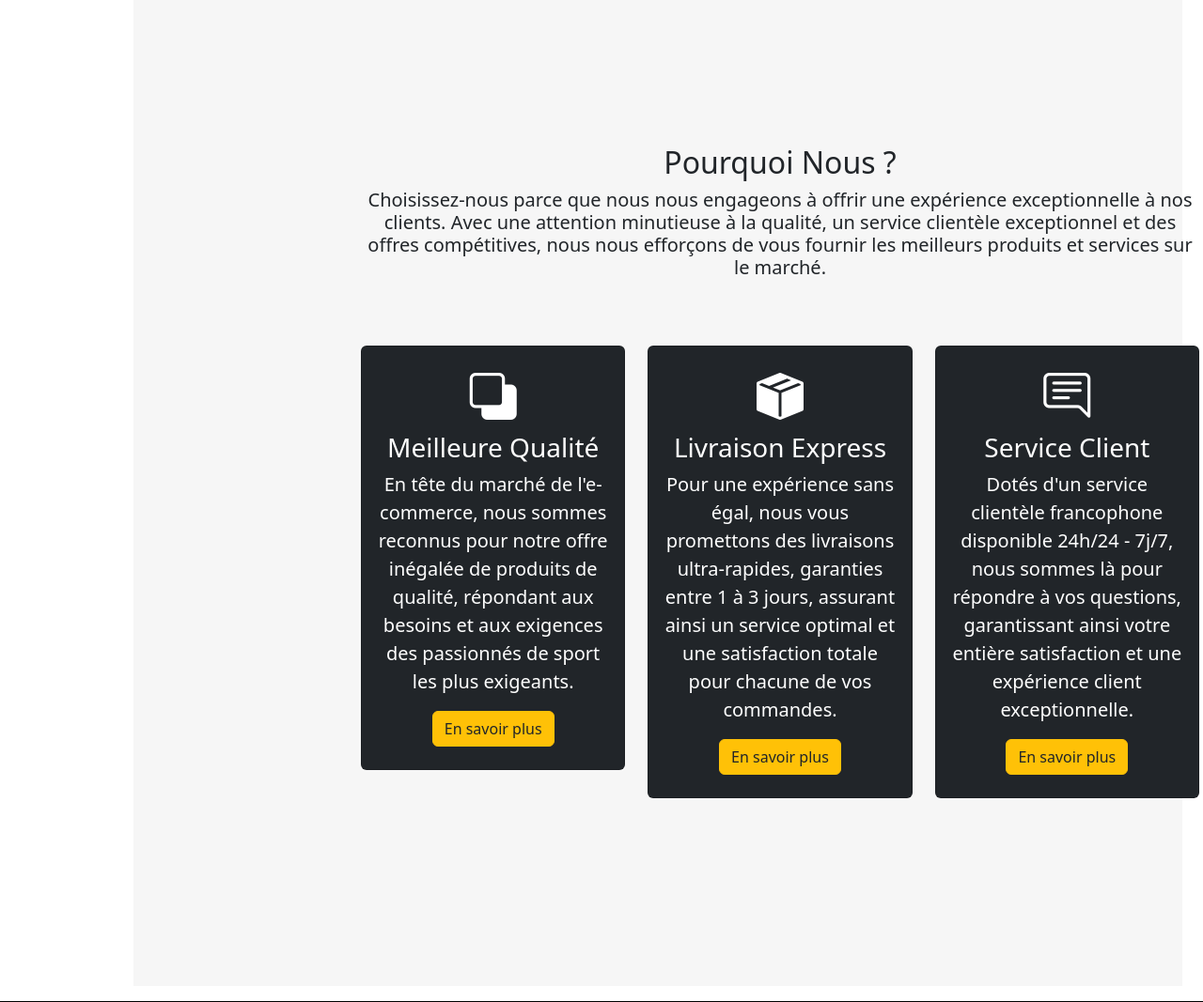
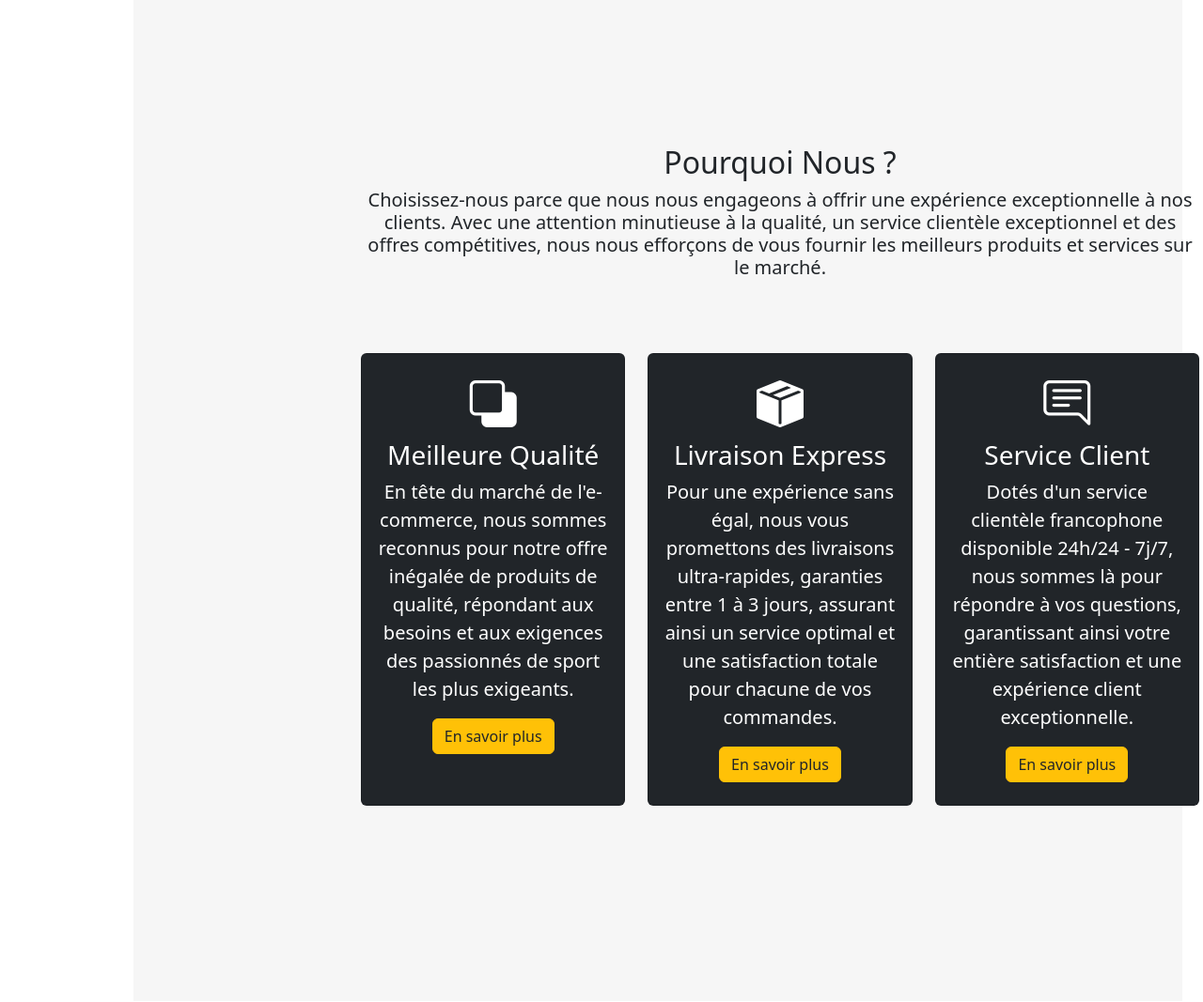
Before and after one commit to wakelamjordan/e-success, a PHP site: page / in a window 1280 px wide; the page is wider, and only the part inside the window is pictured. Shown: the part 2326-3393 px from the top of that part at 94% size. Run offline with PHP 8.4, Linux system fonts and the light colour scheme; some libraries are stand-ins or nearby versions.

Commit message:
amélioration taille bloc dans pourquoi nous

```diff
--- a/View/acceuil/file.html.php
+++ b/View/acceuil/file.html.php
@@ -134,8 +134,8 @@ Découvrez notre équipement de musculation révolutionnaire, conçu pour vous p
           </div>
 
           <div class="row">
-            <div class="col-12 col-md-12 col-lg-4">
-              <div class="card text-white text-center bg-dark pb-2">
+            <div class="col-12 col-md-12 col-lg-4 my-2">
+              <div class="card text-white text-center bg-dark pb-2 h-100">
                 <div class="card-body">
                   <i class="bi bi-subtract"></i>
                   <h3 class="card-title">Meilleure Qualité</h3>
@@ -144,8 +144,8 @@ Découvrez notre équipement de musculation révolutionnaire, conçu pour vous p
                 </div>
               </div>
             </div>
-            <div class="col-12 col-md-12 col-lg-4">
-              <div class="card text-white text-center bg-dark pb-2">
+            <div class="col-12 col-md-12 col-lg-4 my-2">
+              <div class="card text-white text-center bg-dark pb-2 h-100">
                 <div class="card-body">
                 <i class="bi bi-box-seam-fill"></i>
                   <h3 class="card-title">Livraison Express</h3>
@@ -154,8 +154,8 @@ Découvrez notre équipement de musculation révolutionnaire, conçu pour vous p
                 </div>
               </div>
             </div>
-            <div class="col-12 col-md-12 col-lg-4">
-              <div class="card text-white text-center bg-dark pb-2">
+            <div class="col-12 col-md-12 col-lg-4 my-2">
+              <div class="card text-white text-center bg-dark pb-2 h-100">
                 <div class="card-body">
                 <i class="bi bi-chat-right-text"></i>
                   <h3 class="card-title">Service Client</h3>
```
